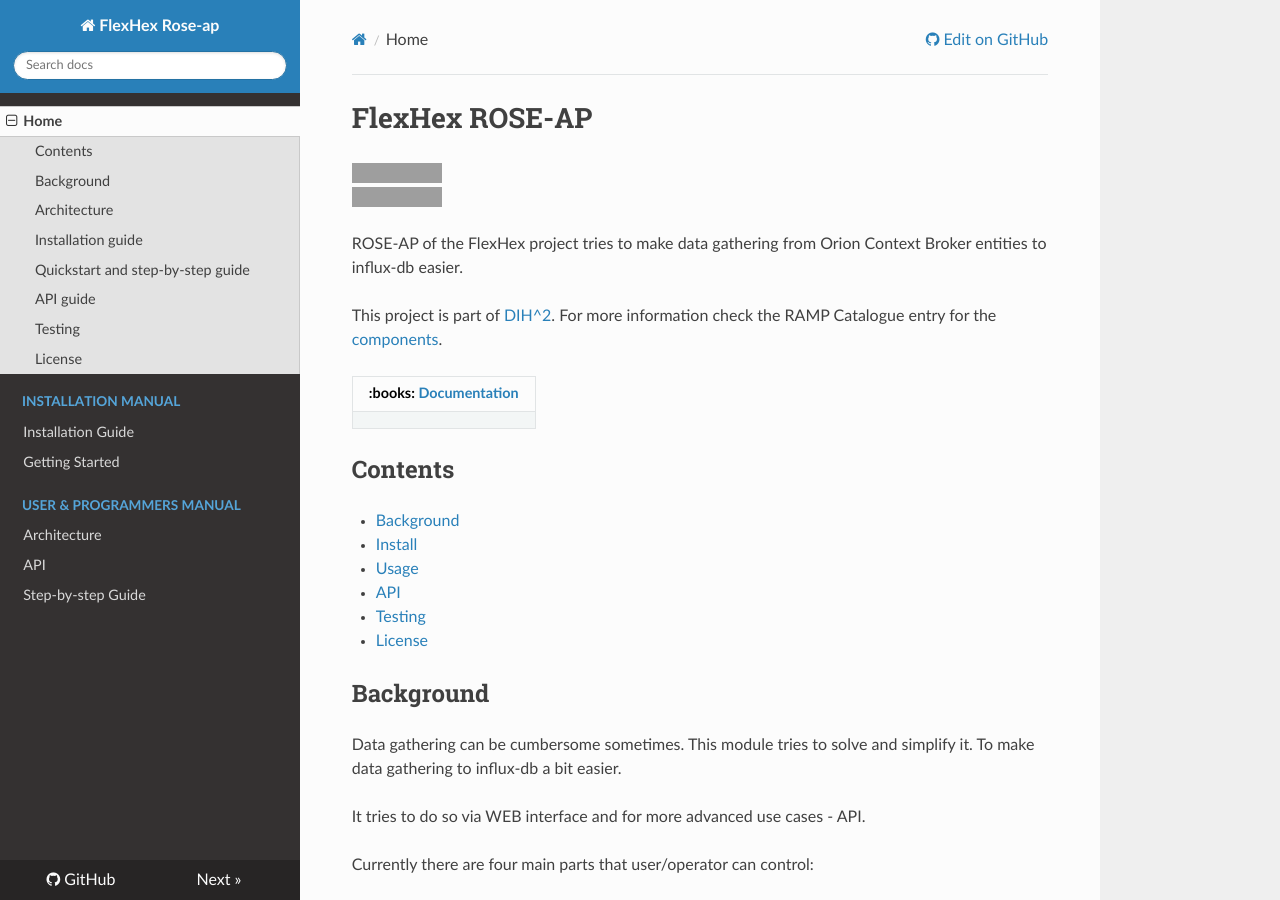
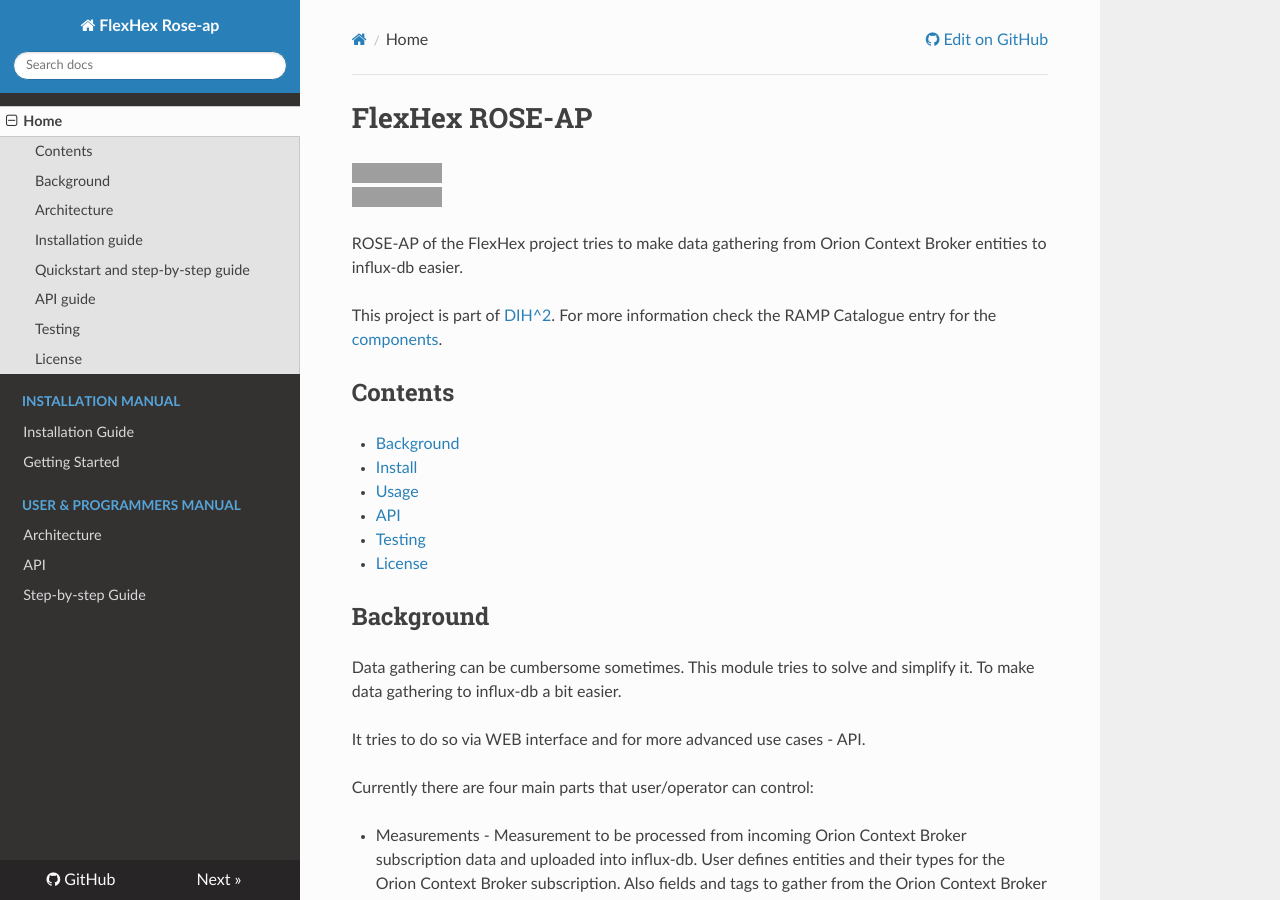
Before and after one commit to Factobotics/FlexHex-Rose-AP, an MkDocs documentation site: the page built from docs/index.md, in a window 1280 px wide and 900 px high. Built offline with MkDocs 1.6.1, drawn with Linux system fonts in a browser that asks for light colours; nearby versions of some CDN libraries; old or Windows-style settings are respelled for this version of MkDocs; grey boxes are pictures that could not be loaded.

Commit message:
Update docs/index.md

```diff
--- a/docs/index.md
+++ b/docs/index.md
@@ -8,9 +8,6 @@
 
 This project is part of [DIH^2](http://www.dih-squared.eu/). For more information check the RAMP Catalogue entry for the
 [components](https://github.com/ramp-eu).
-
-| :books: [Documentation](https://flexhex_rose-ap.readthedocs.io/en/latest/) |
-| --------------------------------------------- |
 
 
 ## Contents
```
